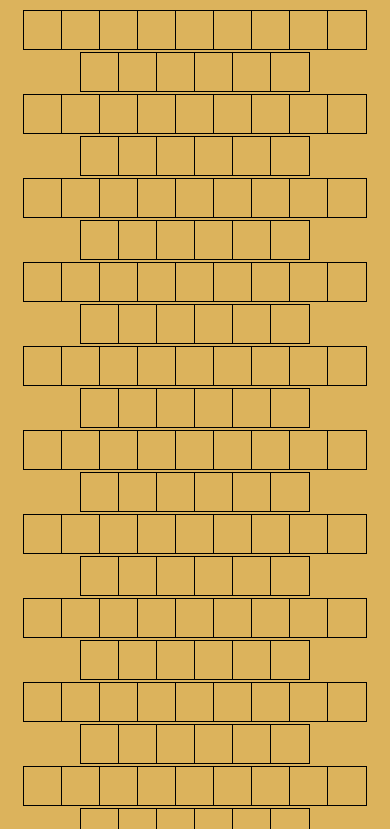
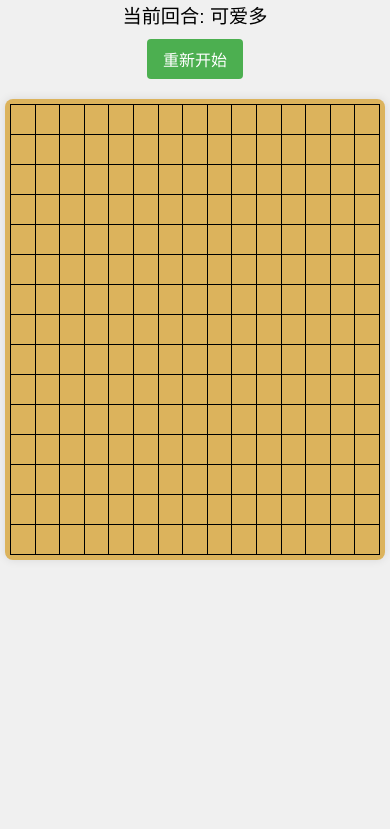
Before and after one commit to xusaitong/gomoku-game, a plain HTML site: page index.html in a window 390 px wide. Shown: the part 173-1002 px from the top of the page. After the commit the page ends 844 px from the top, so only its background shows below. Drawn offline with Linux system fonts and the light colour scheme.

Commit message:
优化移动端布局：使用表格确保棋盘对齐

```diff
--- a/script.js
+++ b/script.js
@@ -12,16 +12,22 @@ class GomokuGame {
         const boardElement = document.getElementById('board');
         boardElement.innerHTML = '';
 
+        const table = document.createElement('table');
+        table.style.borderCollapse = 'collapse';
+
         for (let i = 0; i < this.boardSize; i++) {
+            const row = document.createElement('tr');
             for (let j = 0; j < this.boardSize; j++) {
-                const cell = document.createElement('div');
+                const cell = document.createElement('td');
                 cell.className = 'cell';
                 cell.dataset.row = i;
                 cell.dataset.col = j;
-                boardElement.appendChild(cell);
+                row.appendChild(cell);
             }
-            boardElement.appendChild(document.createElement('br'));
+            table.appendChild(row);
         }
+
+        boardElement.appendChild(table);
     }
 
     setupEventListeners() {
--- a/styles.css
+++ b/styles.css
@@ -11,10 +11,13 @@ body {
     align-items: center;
     min-height: 100vh;
     background-color: #f0f0f0;
+    padding: 10px;
 }
 
 .container {
     text-align: center;
+    width: 100%;
+    max-width: 600px;
 }
 
 h1 {
@@ -49,17 +52,21 @@ h1 {
 #board {
     display: inline-block;
     background-color: #dcb35c;
-    padding: 20px;
+    padding: 10px;
     border-radius: 8px;
     box-shadow: 0 0 10px rgba(0,0,0,0.1);
 }
 
+#board table {
+    border-collapse: collapse;
+    margin: 0 auto;
+}
+
 .cell {
-    width: 40px;
-    height: 40px;
+    width: 35px;
+    height: 35px;
     border: 1px solid #000;
-    display: inline-block;
-    margin: -1px;
+    padding: 0;
     position: relative;
     cursor: pointer;
     background-color: #dcb35c;
@@ -71,7 +78,32 @@ h1 {
     top: 50%;
     left: 50%;
     transform: translate(-50%, -50%);
-    width: 38px;
-    height: 38px;
+    width: 33px;
+    height: 33px;
     border-radius: 50%;
 }
+
+/* 移动端适配 */
+@media screen and (max-width: 600px) {
+    body {
+        padding: 5px;
+    }
+
+    .container {
+        padding: 0;
+    }
+
+    #board {
+        padding: 5px;
+    }
+
+    .cell {
+        width: 30px;
+        height: 30px;
+    }
+
+    .cell::before {
+        width: 28px;
+        height: 28px;
+    }
+}
```
